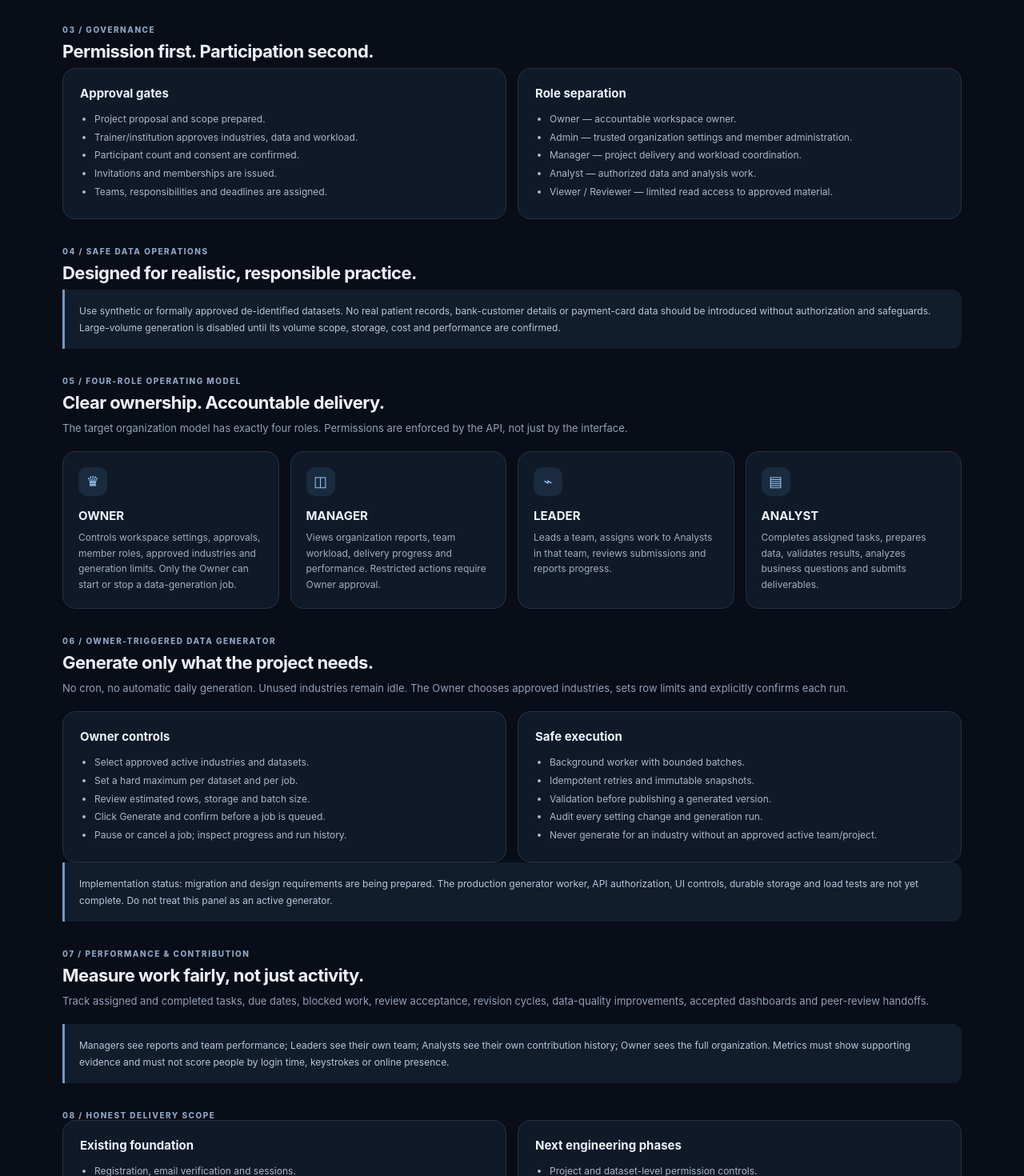
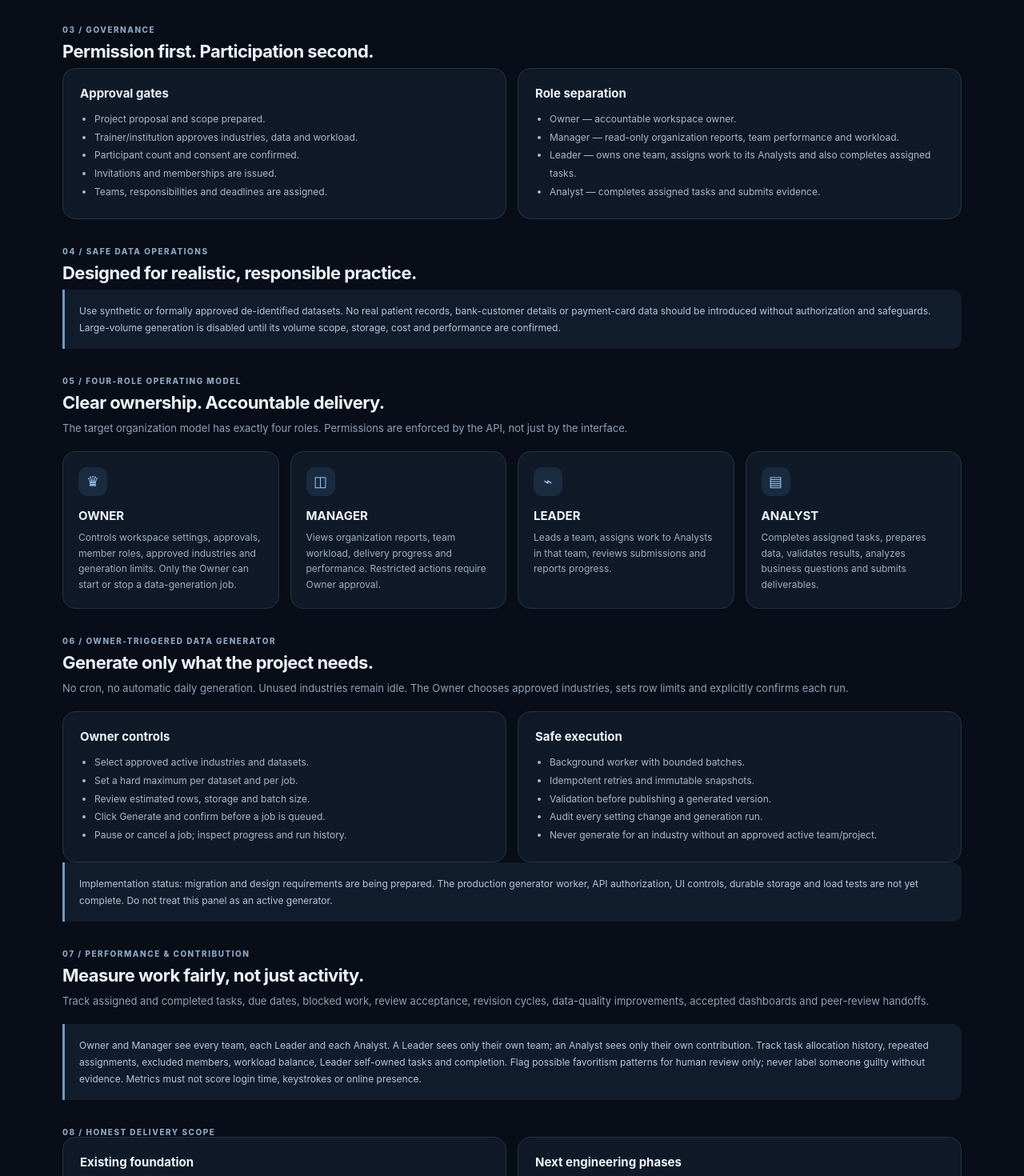
Before and after one commit to bhupendra272003/enterprise-analytics-hub., a Next.js app in the folder apps/web/: page /workspace/blueprint in a window 1280 px wide. Shown: the part 1060-2530 px from the top of the page at 80% size. Built offline with nearby package versions, Linux system fonts and the light colour scheme.

Commit message:
Align Vyron blueprint with four roles and team accountability

```diff
--- a/apps/web/app/workspace/blueprint/page.tsx
+++ b/apps/web/app/workspace/blueprint/page.tsx
@@ -56,11 +56,11 @@ export default function BlueprintPage() {
       </section>
       <section className="vb-section"><div className="vb-label">01 / Industry templates</div><h2>One platform. Multiple business domains.</h2><p className="vb-sub">These are proposed templates, not pre-created teams or live company datasets.</p><div className="vb-grid">{industries.map(item=><article className="vb-card" key={item.name}><div className="vb-icon">{item.icon}</div><h3>{item.name}</h3><p>{item.detail}</p><small>{item.outcome}</small></article>)}</div></section>
       <section className="vb-section"><div className="vb-label">02 / Analytics lifecycle</div><h2>From raw data to reviewed insights.</h2><p className="vb-sub">Each handoff should preserve the source, version, responsible person and quality evidence.</p><div className="vb-flow">{lifecycle.map((step,i)=><div className="vb-step" key={step}><span>STEP {String(i+1).padStart(2,'0')}</span>{step}</div>)}</div></section>
-      <section className="vb-section"><div className="vb-label">03 / Governance</div><h2>Permission first. Participation second.</h2><div className="vb-cols"><article className="vb-panel"><h3>Approval gates</h3><ul><li>Project proposal and scope prepared.</li><li>Trainer/institution approves industries, data and workload.</li><li>Participant count and consent are confirmed.</li><li>Invitations and memberships are issued.</li><li>Teams, responsibilities and deadlines are assigned.</li></ul></article><article className="vb-panel"><h3>Role separation</h3><ul><li>Owner — accountable workspace owner.</li><li>Admin — trusted organization settings and member administration.</li><li>Manager — project delivery and workload coordination.</li><li>Analyst — authorized data and analysis work.</li><li>Viewer / Reviewer — limited read access to approved material.</li></ul></article></div></section>
+      <section className="vb-section"><div className="vb-label">03 / Governance</div><h2>Permission first. Participation second.</h2><div className="vb-cols"><article className="vb-panel"><h3>Approval gates</h3><ul><li>Project proposal and scope prepared.</li><li>Trainer/institution approves industries, data and workload.</li><li>Participant count and consent are confirmed.</li><li>Invitations and memberships are issued.</li><li>Teams, responsibilities and deadlines are assigned.</li></ul></article><article className="vb-panel"><h3>Role separation</h3><ul><li>Owner — accountable workspace owner.</li><li>Manager — read-only organization reports, team performance and workload.</li><li>Leader — owns one team, assigns work to its Analysts and also completes assigned tasks.</li><li>Analyst — completes assigned tasks and submits evidence.</li></ul></article></div></section>
       <section className="vb-section"><div className="vb-label">04 / Safe data operations</div><h2>Designed for realistic, responsible practice.</h2><div className="vb-note">Use synthetic or formally approved de-identified datasets. No real patient records, bank-customer details or payment-card data should be introduced without authorization and safeguards. Large-volume generation is disabled until its volume scope, storage, cost and performance are confirmed.</div></section>
       <section className="vb-section"><div className="vb-label">05 / Four-role operating model</div><h2>Clear ownership. Accountable delivery.</h2><p className="vb-sub">The target organization model has exactly four roles. Permissions are enforced by the API, not just by the interface.</p><div className="vb-grid"><article className="vb-card"><div className="vb-icon">♛</div><h3>OWNER</h3><p>Controls workspace settings, approvals, member roles, approved industries and generation limits. Only the Owner can start or stop a data-generation job.</p></article><article className="vb-card"><div className="vb-icon">◫</div><h3>MANAGER</h3><p>Views organization reports, team workload, delivery progress and performance. Restricted actions require Owner approval.</p></article><article className="vb-card"><div className="vb-icon">⌁</div><h3>LEADER</h3><p>Leads a team, assigns work to Analysts in that team, reviews submissions and reports progress.</p></article><article className="vb-card"><div className="vb-icon">▤</div><h3>ANALYST</h3><p>Completes assigned tasks, prepares data, validates results, analyzes business questions and submits deliverables.</p></article></div></section>
       <section className="vb-section"><div className="vb-label">06 / Owner-triggered data generator</div><h2>Generate only what the project needs.</h2><p className="vb-sub">No cron, no automatic daily generation. Unused industries remain idle. The Owner chooses approved industries, sets row limits and explicitly confirms each run.</p><div className="vb-cols"><article className="vb-panel"><h3>Owner controls</h3><ul><li>Select approved active industries and datasets.</li><li>Set a hard maximum per dataset and per job.</li><li>Review estimated rows, storage and batch size.</li><li>Click Generate and confirm before a job is queued.</li><li>Pause or cancel a job; inspect progress and run history.</li></ul></article><article className="vb-panel"><h3>Safe execution</h3><ul><li>Background worker with bounded batches.</li><li>Idempotent retries and immutable snapshots.</li><li>Validation before publishing a generated version.</li><li>Audit every setting change and generation run.</li><li>Never generate for an industry without an approved active team/project.</li></ul></article></div><div className="vb-note">Implementation status: migration and design requirements are being prepared. The production generator worker, API authorization, UI controls, durable storage and load tests are not yet complete. Do not treat this panel as an active generator.</div></section>
-      <section className="vb-section"><div className="vb-label">07 / Performance & contribution</div><h2>Measure work fairly, not just activity.</h2><p className="vb-sub">Track assigned and completed tasks, due dates, blocked work, review acceptance, revision cycles, data-quality improvements, accepted dashboards and peer-review handoffs.</p><div className="vb-note">Managers see reports and team performance; Leaders see their own team; Analysts see their own contribution history; Owner sees the full organization. Metrics must show supporting evidence and must not score people by login time, keystrokes or online presence.</div></section>
+      <section className="vb-section"><div className="vb-label">07 / Performance & contribution</div><h2>Measure work fairly, not just activity.</h2><p className="vb-sub">Track assigned and completed tasks, due dates, blocked work, review acceptance, revision cycles, data-quality improvements, accepted dashboards and peer-review handoffs.</p><div className="vb-note">Owner and Manager see every team, each Leader and each Analyst. A Leader sees only their own team; an Analyst sees only their own contribution. Track task allocation history, repeated assignments, excluded members, workload balance, Leader self-owned tasks and completion. Flag possible favoritism patterns for human review only; never label someone guilty without evidence. Metrics must not score login time, keystrokes or online presence.</div></section>
       <section className="vb-section"><div className="vb-label">08 / Honest delivery scope</div><div className="vb-cols"><article className="vb-panel"><h3>Existing foundation</h3><ul><li>Registration, email verification and sessions.</li><li>Organizations, invitations and access requests.</li><li>Projects, tasks and notifications.</li><li>CSV upload, cleaning, profiling and validation.</li><li>Dataset versions, audit history and report links.</li></ul></article><article className="vb-panel"><h3>Next engineering phases</h3><ul><li>Project and dataset-level permission controls.</li><li>Durable object storage and large-data processing.</li><li>Approved database/API connectors.</li><li>Shared SQL/Python workspace and safe handoffs.</li><li>Secure Power BI embedding, backups and monitoring.</li></ul></article></div></section>
       <footer className="vb-footer"><span>© 2026 BHUPENDRA'S VYRON</span><span>DATA · GOVERNANCE · COLLABORATION</span></footer>
     </div>
```
